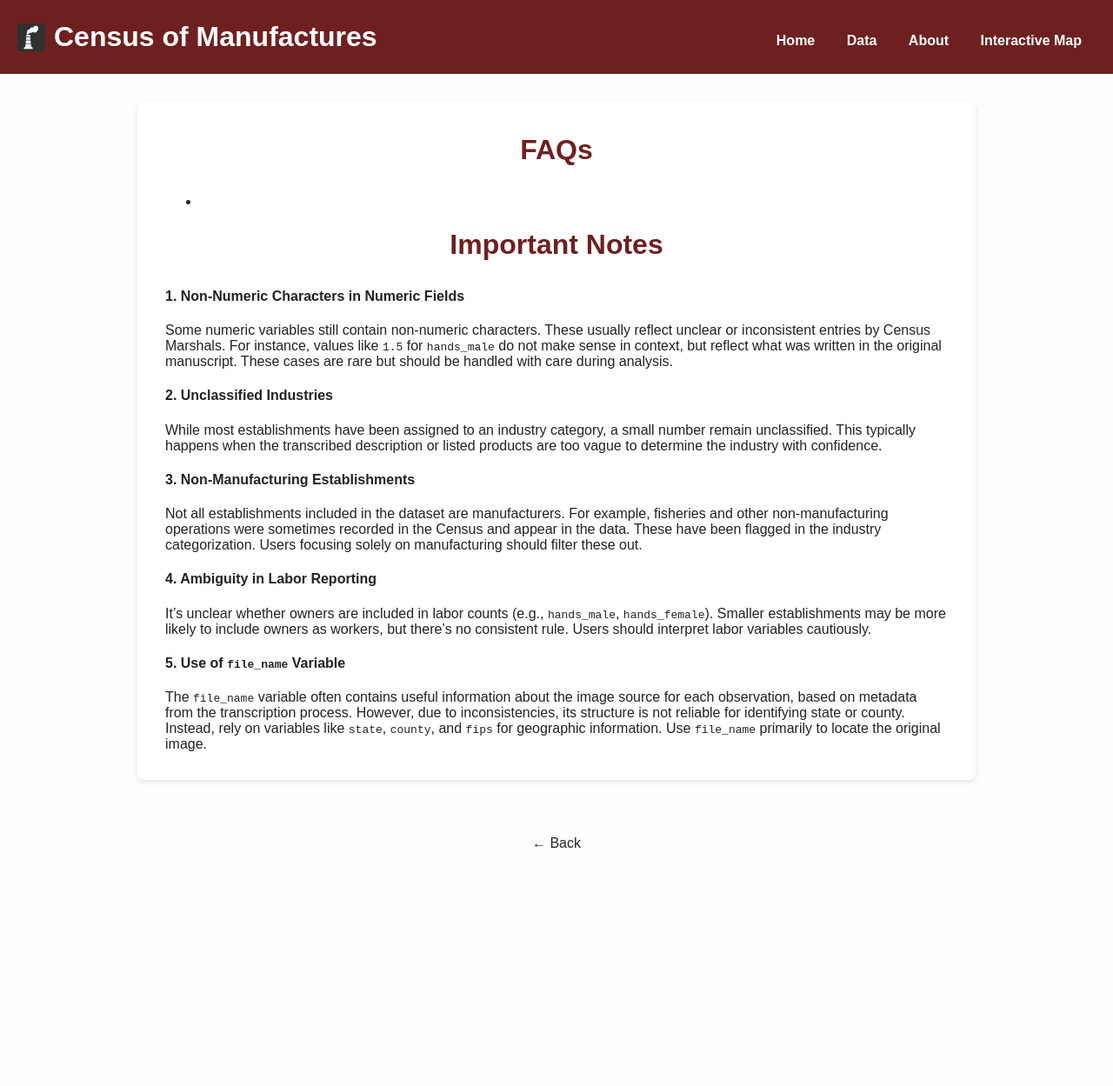
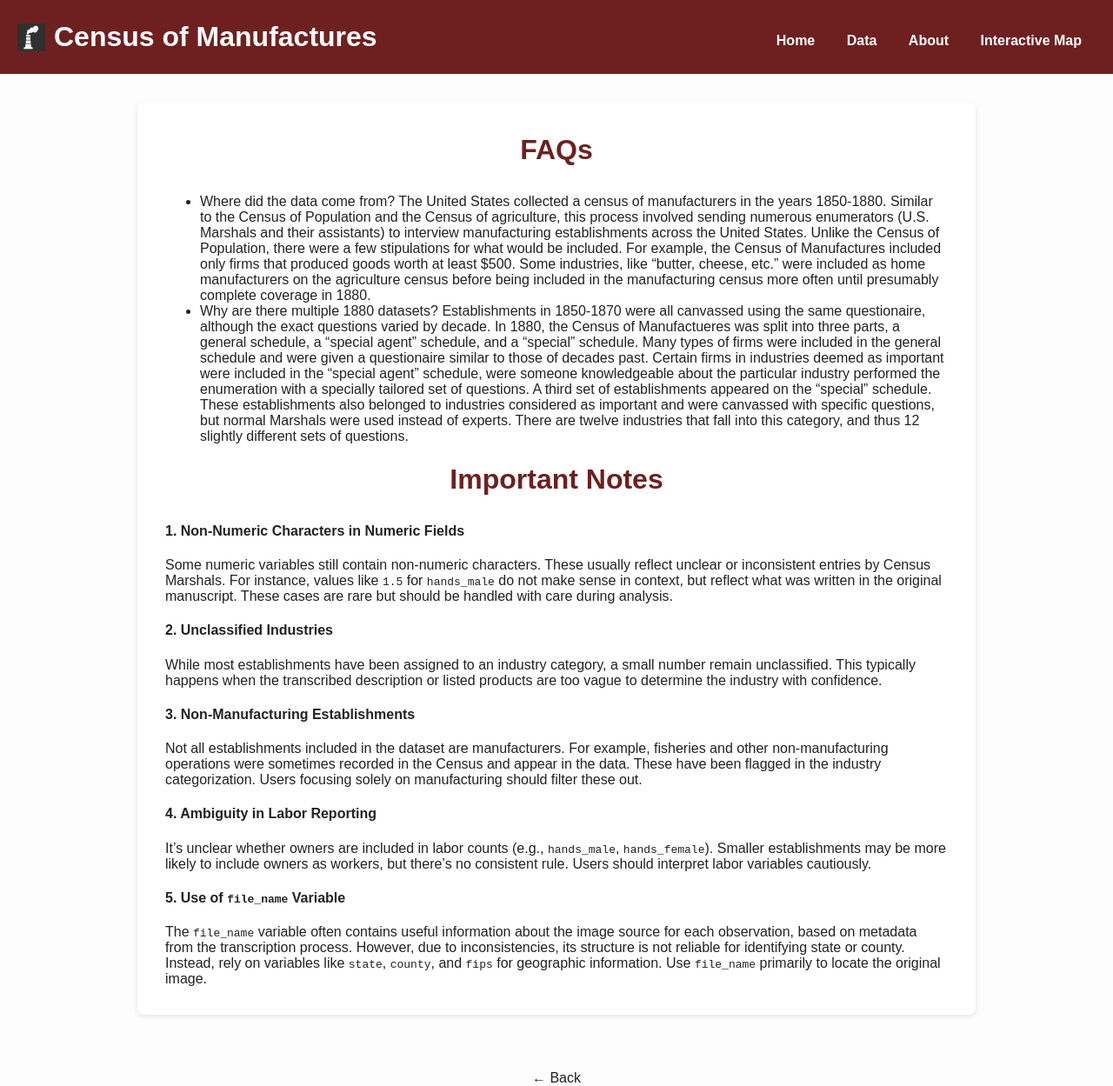
Before and after one commit to allen-otterstrom/CMF_data, a Jekyll site: the page built from faqs.md, in a window 1280 px wide. Shown: the whole page at 87% size. Built offline with Jekyll 4.4.1, drawn with Linux system fonts in a browser that asks for light colours; before the commit the page ends 979 px from its top, so only the background shows below that.

Commit message:
Update faqs.md

```diff
--- a/faqs.md
+++ b/faqs.md
@@ -5,7 +5,10 @@
 
 # FAQs
 
--
+- Where did the data come from?
+The United States collected a census of manufacturers in the years 1850-1880. Similar to the Census of Population and the Census of agriculture, this process involved sending numerous enumerators (U.S. Marshals and their assistants) to interview manufacturing establishments across the United States. Unlike the Census of Population, there were a few stipulations for what would be included. For example, the Census of Manufactures included only firms that produced goods worth at least $500. Some industries, like “butter, cheese, etc.” were included as home manufacturers on the agriculture census before being included in the manufacturing census more often until presumably complete coverage in 1880.
+- Why are there multiple 1880 datasets?
+Establishments in 1850-1870 were all canvassed using the same questionaire, although the exact questions varied by decade. In 1880, the Census of Manufactueres was split into three parts, a general schedule, a "special agent" schedule, and a "special" schedule. Many types of firms were included in the general schedule and were given a questionaire similar to those of decades past. Certain firms in industries deemed as important were included in the "special agent" schedule, were someone knowledgeable about the particular industry performed the enumeration with a specially tailored set of questions. A third set of establishments appeared on the "special" schedule. These establishments also belonged to industries considered as important and were canvassed with specific questions, but normal Marshals were used instead of experts. There are twelve industries that fall into this category, and thus 12 slightly different sets of questions.
 
 # Important Notes
 
```
